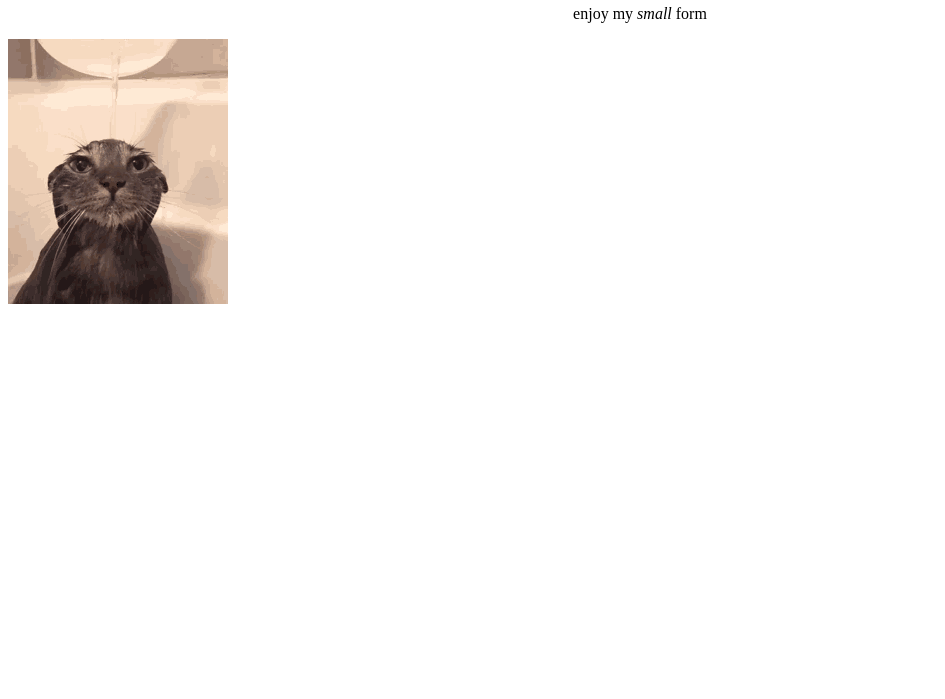
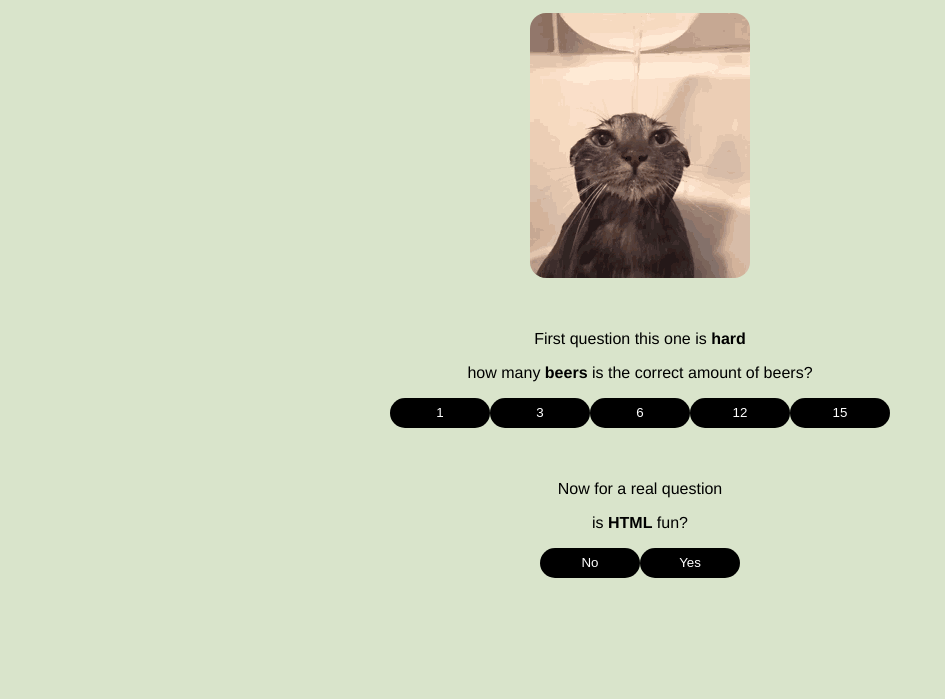
Before and after one commit to Robbydewijs/CV, a plain HTML site: page PP.html in a window 1280 px wide. Shown: the part 101-800 px from the top of the page, without its empty margins (0-945 px from the left). Drawn offline with Linux system fonts and the light colour scheme.

Commit message:
background color

```diff
--- a/PP.html
+++ b/PP.html
@@ -1,4 +1,4 @@
-ow to center<!doctype html>
+<!doctype html>
 
 <html>
 
@@ -8,12 +8,70 @@ ow to center<!doctype html>
 <title> funny HaHa form :) </title>
 
     <style>
-        h1 {text-align: center; }
-        p {text-align: center; }
-        div {text-align: center; }
-        img {align-items: center;}
+        body {
+            background-color: rgb(217, 228, 203);
+            font-family: 'Franklin Gothic Medium', 'Arial Narrow', Arial, sans-serif
+        }
+        .text-center {
+            text-align: center;
+        }
 
+        .image  {
+            display: block;
+            margin-left: auto;
+            margin-right: auto;
+            width: 50%;
+            border-radius: 16px;
+            align-self: center;
+        }
 
+        .button {
+            transition-duration: 0.5s;
+            display: inline-block;
+            align-self: center;
+            width: 100px; height: 30px;
+            border-radius: 15px;
+            text-align: center;
+            border: none;
+            color: white;
+            background-color: black;
+
+        }
+
+        .button:hover {
+
+            color: black;
+            background-color: white;
+            border: black;
+            border-style: solid;
+        }
+
+        .button:active {
+            background-color: lightgray;
+        }
+
+        .buttons {
+            display: flex;
+            justify-content: center;
+            align-items: center;
+        }
+
+        .no-button {
+            transition-duration: 0.5s;
+            display: inline-block;
+            align-self: center;
+            width: 100px; height: 30px;
+            border-radius: 15px;
+            text-align: center;
+            border: none;
+            color: white;
+            background-color: black;
+        }
+        .no-button:hover {
+            cursor: not-allowed;
+            background-color: red;
+
+        }
     </style>
 
 
@@ -21,16 +79,43 @@ ow to center<!doctype html>
 
 <body>
 
-    <h1>Hello to my first website \('-' )\</h1>
-    <p>enjoy my <i>small</i> form</p>
+    <!--this text is invisible hihi-->
+    <!--this is the opening sentence with a cute cat picture hope you like it rob :)-->
 
-    <img src="/Images/shower-cat.gif" alt=" cat haha" style=" width: 220px;height: 265px;" />
+    <h1 class="text-center">Hello to my first website \('-' )\</h1>
+    <p class="text-center">enjoy my <i>small</i> form</p>
+
+    <img src="images/shower-cat.gif" alt=" cat haha" style=" width: 220px;height: 265px;" class="image"/>
+
+    <!--now for the meat of the page-->
+
+    <br><br>
+
+    <p class="text-center">First question this one is <b>hard</b></p>
+    <p class="text-center">how many <b>beers</b> is the correct amount of beers?</p>
+
+    <div class="buttons">
+        <button class="button">1</button>
+        <button class="button">3</button>
+        <button class="button">6</button>
+        <button class="button">12</button>
+        <button class="button">15</button>
+    </div>
+
+    <br><br>
+
+    <!--this is a very serious and real questionnaire ofcourse-->
+    <p class="text-center">Now for a real question</p>
+    <p class="text-center">is <b>HTML</b> fun?</p>
+
+    <div class="buttons">
+        <button class="button">No</button>
+        <button class="no-button">Yes</button>
+
+    </div>
 
 
 </body>
 
 
-
-
-
 </html>
```
